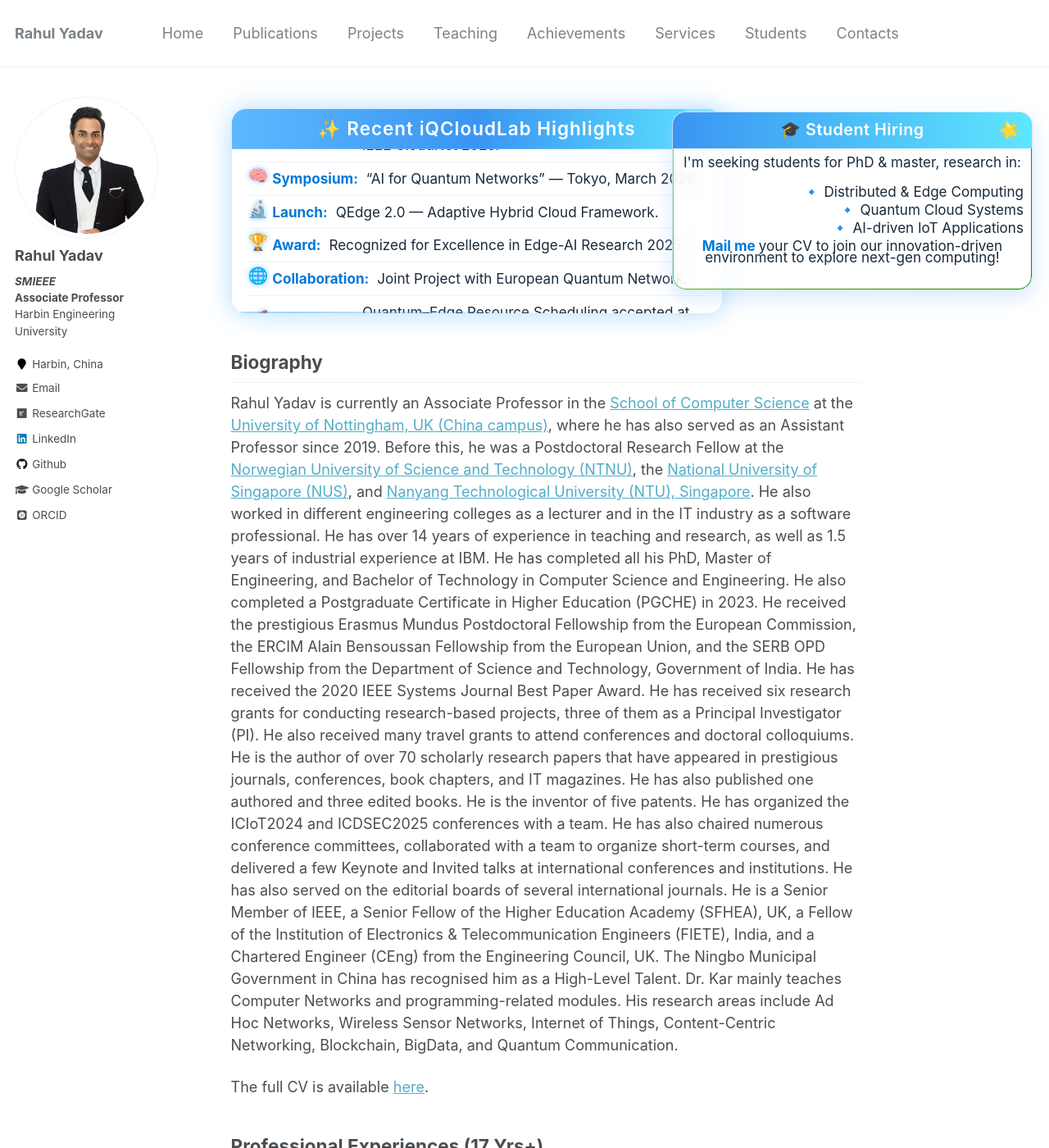
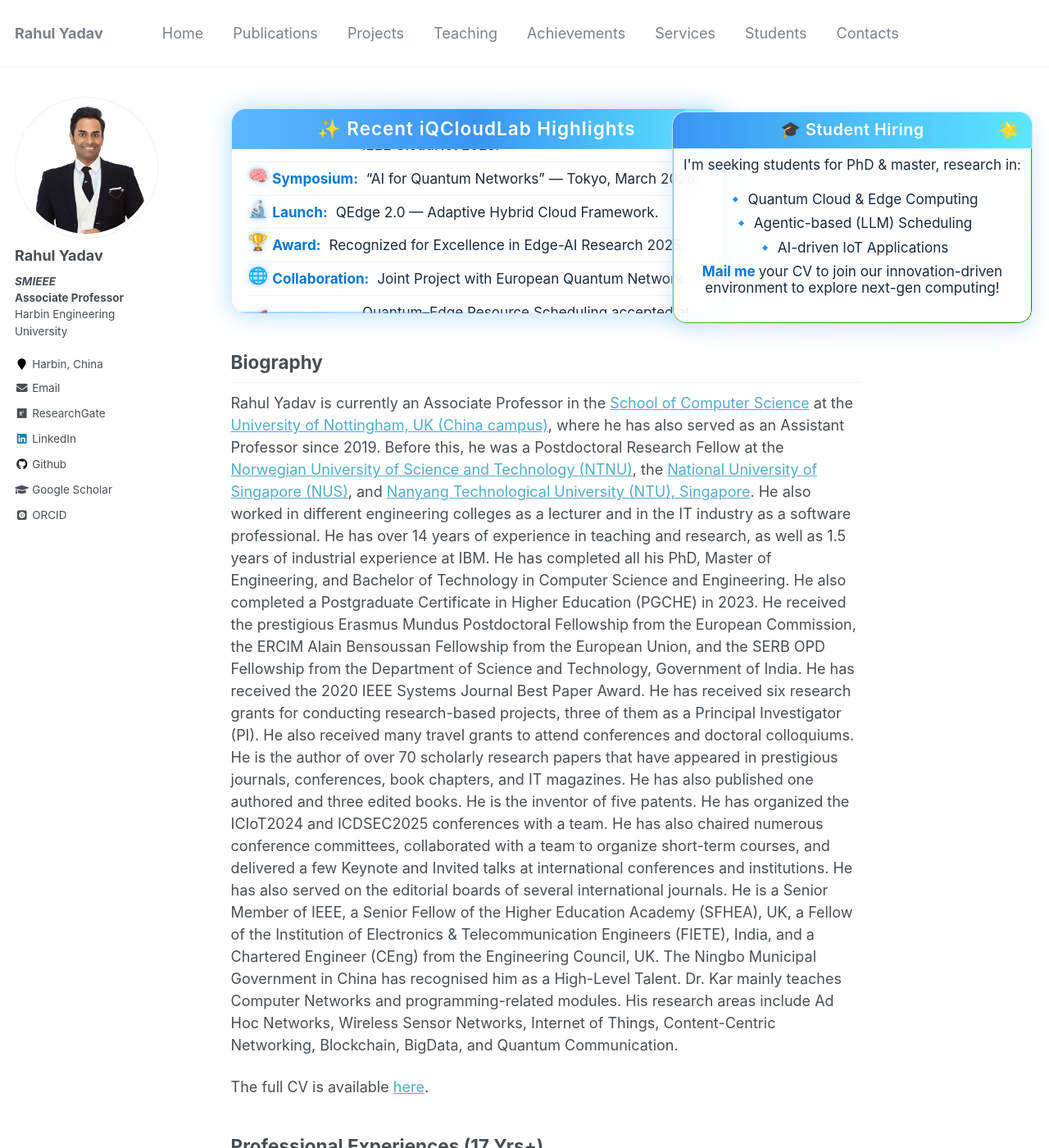
Before and after one commit to iQCloudLab/rahul.github.io, a Jekyll site: the page built from _pages/about.md, in a window 1280 px wide and 1400 px high. Shown: the whole window at 82% size. Built offline with Jekyll 4.4.1, drawn with Linux system fonts in a browser that asks for light colours; some web fonts are replaced.

Commit message:
Update about.md

```diff
--- a/_pages/about.md
+++ b/_pages/about.md
@@ -65,7 +65,7 @@
   text-align: center;
   color: #1a2a3a;
   font-size: 0.95rem;
-  line-height: .8;
+  line-height: 1.2;
 }
 
 .hiring-content strong {
@@ -243,9 +243,9 @@
   <div class="hiring-header">🎓 Student Hiring</div>
   <div class="hiring-content">
     <p> I'm seeking students for PhD & master, research in:</p>
-      <ul style="list-style: none; padding: 0; margin: 0; text-align: right;">
-      <li>🔹 Distributed & Edge Computing</li>
-      <li>🔹 Quantum Cloud Systems</li>
+      <ul style="list-style: none; padding: 0; margin: 0; text-align: center;">
+      <li>🔹 Quantum Cloud & Edge Computing</li>
+      <li>🔹 Agentic-based (LLM) Scheduling</li>
       <li>🔹 AI-driven IoT Applications</li>
     </ul>
     <p> <strong> Mail me </strong>  your CV to join our innovation-driven environment to explore next-gen computing!</p>
```
